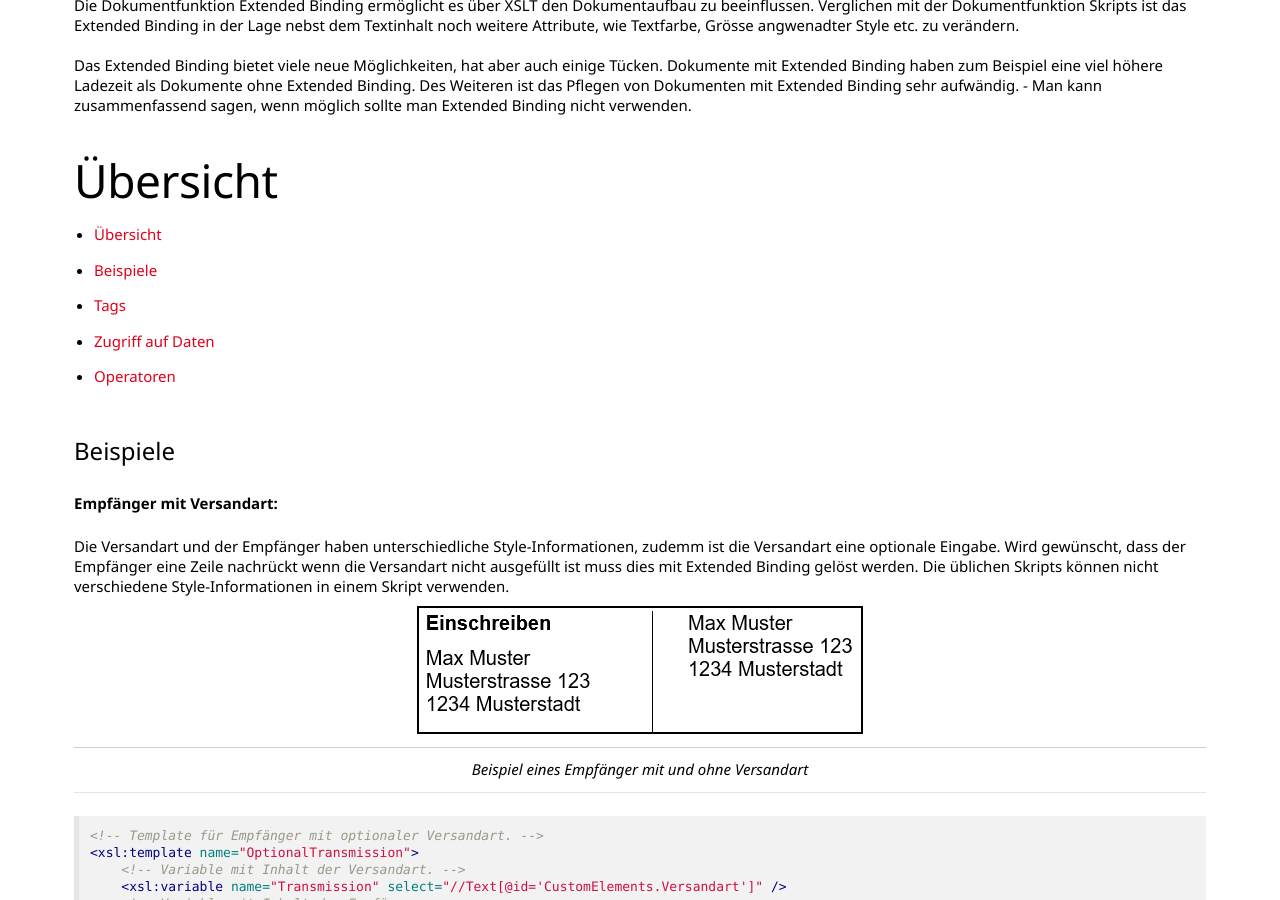
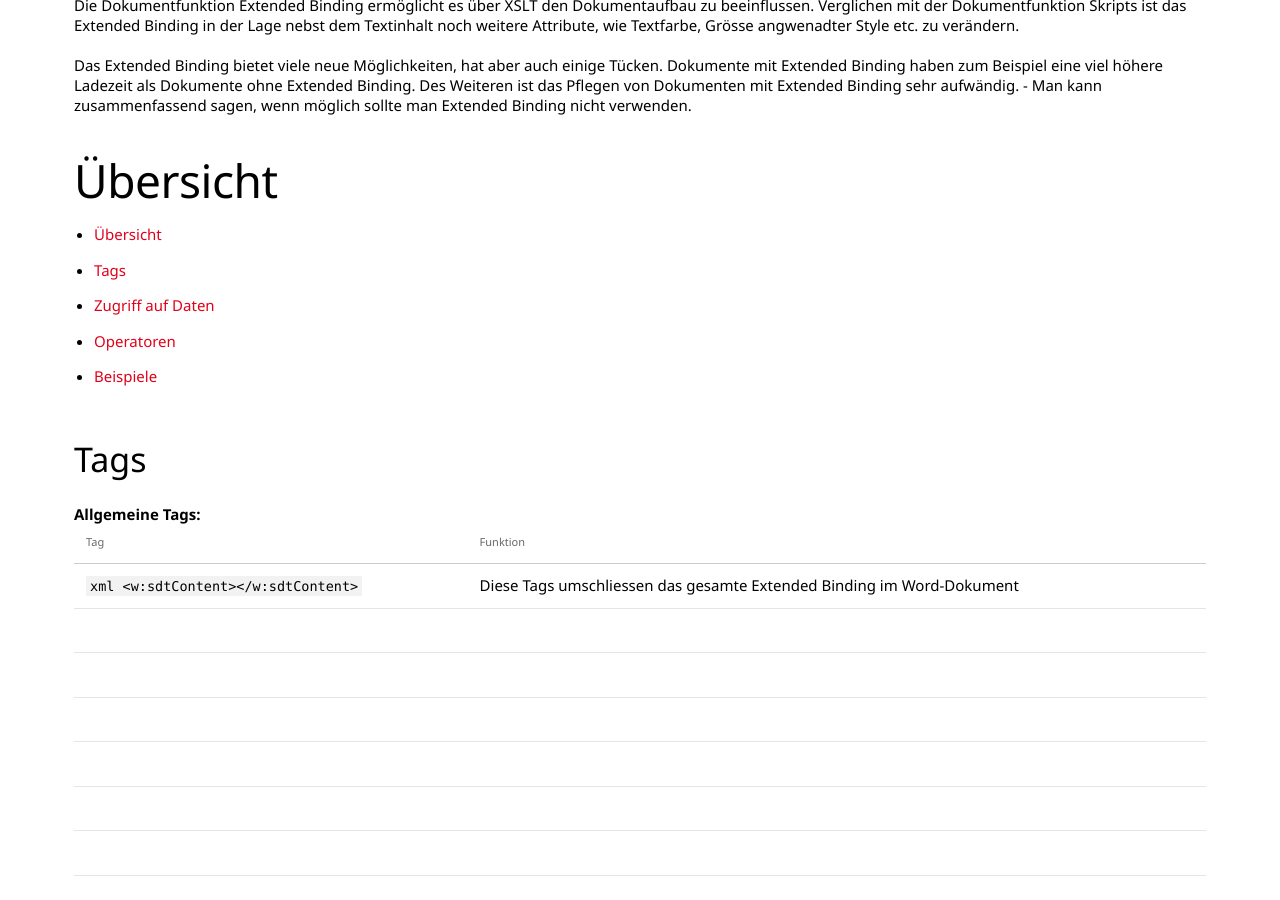
Before and after one commit to primesoft-group/oneoffixx-docs, a Jekyll site: the page built from _pages/docfunc/de/df-extendedbinding.md, in a window 1280 px wide and 900 px high, scrolled down 289 px. Built offline with Jekyll 4.4.1, drawn with Linux system fonts in a browser that asks for light colours; nearby versions of some CDN libraries; some web fonts are replaced.

Commit message:
updated content

````diff
--- a/_pages/docfunc/de/df-extendedbinding.md
+++ b/_pages/docfunc/de/df-extendedbinding.md
@@ -11,10 +11,33 @@ Das Extended Binding bietet viele neue Möglichkeiten, hat aber auch einige Tüc
 ## Übersicht
 
 - [Übersicht](#übersicht)
-- [Beispiele](#beispiele)
 - [Tags](#tags)
 - [Zugriff auf Daten](#zugriffaufdaten)
 - [Operatoren](#operatoren)
+- [Beispiele](#beispiele)
+
+### Tags
+
+__Allgemeine Tags:__
+
+{:.table .table-striped}
+| Tag | Funktion |
+| --- | ---- |
+| ```xml <w:sdtContent></w:sdtContent> ``` | Diese Tags umschliessen das gesamte Extended Binding im Word-Dokument |
+|  |  |
+|  |  |
+|  |  |
+|  |  |
+|  |  |
+|  |  |
+|  |  |
+|  |  |
+|  |  |
+|  |  |
+|  |  |
+|  |  |
+|  |  |
+
 
 #### Beispiele
 
````
